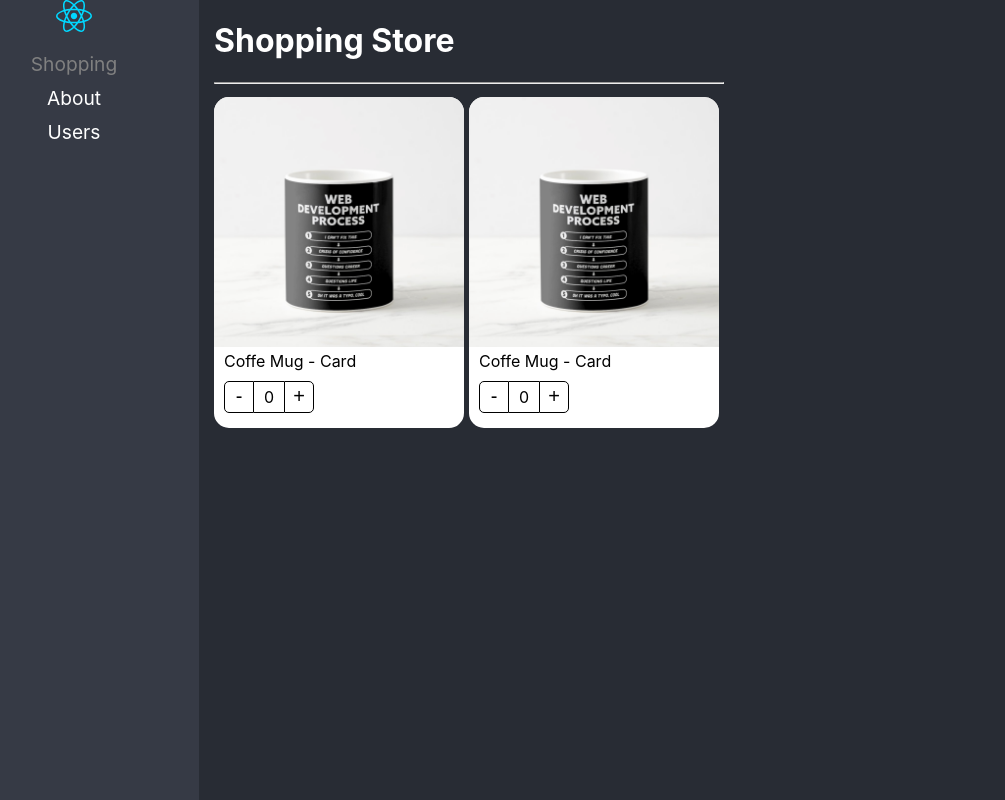
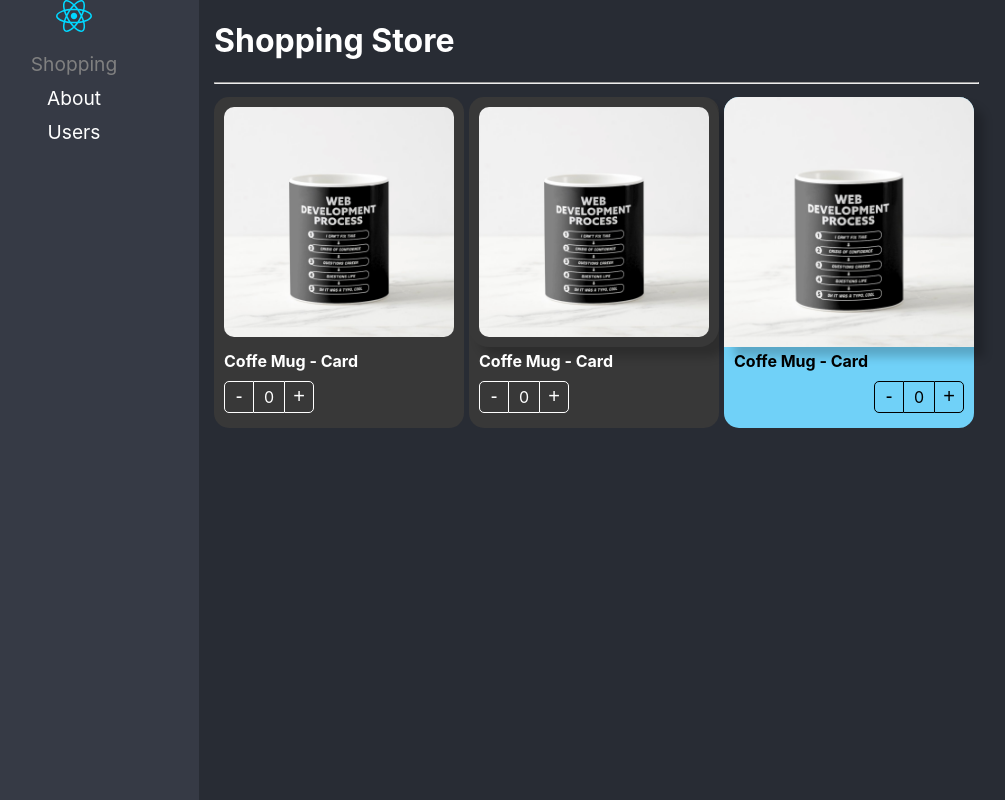
Before and after one commit to paulccuno/react-ts, a React (Vite) app: page / in a window 1280 px wide. Shown: the whole page, without its empty margins (51-1056 px from the left). Built offline with nearby package versions, Linux system fonts and the light colour scheme.

Commit message:
Extensible Styles Pattern

```diff
--- a/src/02-component-patterns/components/ProductButtons.tsx
+++ b/src/02-component-patterns/components/ProductButtons.tsx
@@ -2,11 +2,16 @@
 import { ProductContext } from './ProductCard'
 import styles from '../styles/styles.module.css'
 
-export const ProductButtons = () => {
+export interface ProductButtonsProps {
+	className?: string
+	style?: React.CSSProperties
+}
+
+export const ProductButtons = ({ className, style }: ProductButtonsProps) => {
 	const { counter, increaseBy } = useContext(ProductContext)
 
 	return (
-		<div className={styles.buttonsContainer}>
+		<div className={`${styles.buttonsContainer} ${className}`} style={style}>
 			<button className={styles.buttonMinus} onClick={increaseBy(-1)}>
 				-
 			</button>
--- a/src/02-component-patterns/components/ProductCard.tsx
+++ b/src/02-component-patterns/components/ProductCard.tsx
@@ -1,18 +1,27 @@
 import { createContext } from 'react'
 import { useProduct } from '../hooks/useProduct'
 import styles from '../styles/styles.module.css'
-import { ProductCardProps, ProductContextProps } from '../interfaces/interfaces'
+import { Product, ProductContextProps } from '../interfaces/interfaces'
 
 export const ProductContext = createContext({} as ProductContextProps)
 
 const { Provider } = ProductContext
 
-export const ProductCard = ({ product, children }: ProductCardProps) => {
+export interface ProductCardProps {
+	product: Product
+	children?: React.ReactElement | React.ReactElement[]
+	className?: string
+	style?: React.CSSProperties
+}
+
+export const ProductCard = ({ product, children, className, style }: ProductCardProps) => {
 	const { counter, increaseBy } = useProduct()
 
 	return (
 		<Provider value={{ counter, increaseBy, product }}>
-			<div className={styles.productCard}>{children}</div>
+			<div className={`${styles.productCard} ${className}`} style={style}>
+				{children}
+			</div>
 		</Provider>
 	)
 }
--- a/src/02-component-patterns/components/ProductImage.tsx
+++ b/src/02-component-patterns/components/ProductImage.tsx
@@ -3,7 +3,13 @@
 import noImage from '../assets/no-image.jpg'
 import styles from '../styles/styles.module.css'
 
-export const ProductImage = ({ img = '' }) => {
+export interface ProductImageProps {
+	img?: string
+	className?: string
+	style?: React.CSSProperties
+}
+
+export const ProductImage = ({ img, className, style }: ProductImageProps) => {
 	const { product } = useContext(ProductContext)
 
 	let imgToShow: string
@@ -12,5 +18,12 @@
 	else if (product.img) imgToShow = product.img
 	else imgToShow = noImage
 
-	return <img className={styles.productImg} src={imgToShow} alt="Product image" />
+	return (
+		<img
+			className={`${styles.productImg} ${className}`}
+			style={style}
+			src={imgToShow}
+			alt="Product image"
+		/>
+	)
 }
--- a/src/02-component-patterns/components/ProductTitle.tsx
+++ b/src/02-component-patterns/components/ProductTitle.tsx
@@ -2,8 +2,18 @@
 import { ProductContext } from './ProductCard'
 import styles from '../styles/styles.module.css'
 
-export const ProductTitle = ({ title }: { title?: string }) => {
+export interface ProductTitleProps {
+	title?: string
+	className?: string
+	style?: React.CSSProperties
+}
+
+export const ProductTitle = ({ title, className, style }: ProductTitleProps) => {
 	const { product } = useContext(ProductContext)
 
-	return <span className={styles.productDescription}>{title || product.title}</span>
+	return (
+		<span className={`${styles.productDescription} ${className}`} style={style}>
+			{title || product.title}
+		</span>
+	)
 }
--- a/src/02-component-patterns/pages/ShoppingPage.tsx
+++ b/src/02-component-patterns/pages/ShoppingPage.tsx
@@ -1,4 +1,5 @@
 import { ProductButtons, ProductCard, ProductImage, ProductTitle } from '../components'
+import '../styles/custom-styles.css'
 
 const product = {
 	id: '1',
@@ -13,16 +14,25 @@
 			<hr />
 
 			<div style={{ display: 'flex', flexDirection: 'row', flexWrap: 'wrap' }}>
-				<ProductCard product={product}>
-					<ProductCard.Image />
-					<ProductCard.Title />
-					<ProductCard.Buttons />
+				<ProductCard product={product} className="bg-dark text-white">
+					<ProductCard.Image className="custom-image" />
+					<ProductCard.Title className="text-white text-bold" />
+					<ProductCard.Buttons className="custom-buttons" />
 				</ProductCard>
 
-				<ProductCard product={product}>
-					<ProductImage />
-					<ProductTitle />
-					<ProductButtons />
+				<ProductCard product={product} className="bg-dark text-white">
+					<ProductImage
+						className="custom-image"
+						style={{ boxShadow: '10px 10px 10px rgba(0, 0, 0, 0.2)' }}
+					/>
+					<ProductTitle className="text-white text-bold" />
+					<ProductButtons className="custom-buttons" />
+				</ProductCard>
+
+				<ProductCard product={product} style={{ backgroundColor: '#70D1F8' }}>
+					<ProductImage style={{ boxShadow: '10px 10px 10px rgba(0, 0, 0, 0.2)' }} />
+					<ProductTitle style={{ fontWeight: 'bold' }} />
+					<ProductButtons style={{ display: 'flex', justifyContent: 'end' }} />
 				</ProductCard>
 			</div>
 		</div>
--- /dev/null
+++ b/src/02-component-patterns/styles/custom-styles.css
@@ -0,0 +1,23 @@
+.bg-dark {
+	background-color: rgb(56, 56, 56);
+}
+
+.text-white {
+	color: white;
+}
+
+.text-bold {
+	font-weight: bold;
+}
+
+.custom-image {
+	border-radius: 20px;
+	padding: 10px;
+	width: calc(100% - 20px);
+}
+
+.custom-buttons button,
+.custom-buttons div {
+	color: white;
+	border-color: white;
+}
```
Also changed, not shown: src/02-component-patterns/interfaces/interfaces.ts (+8 -10 lines).
